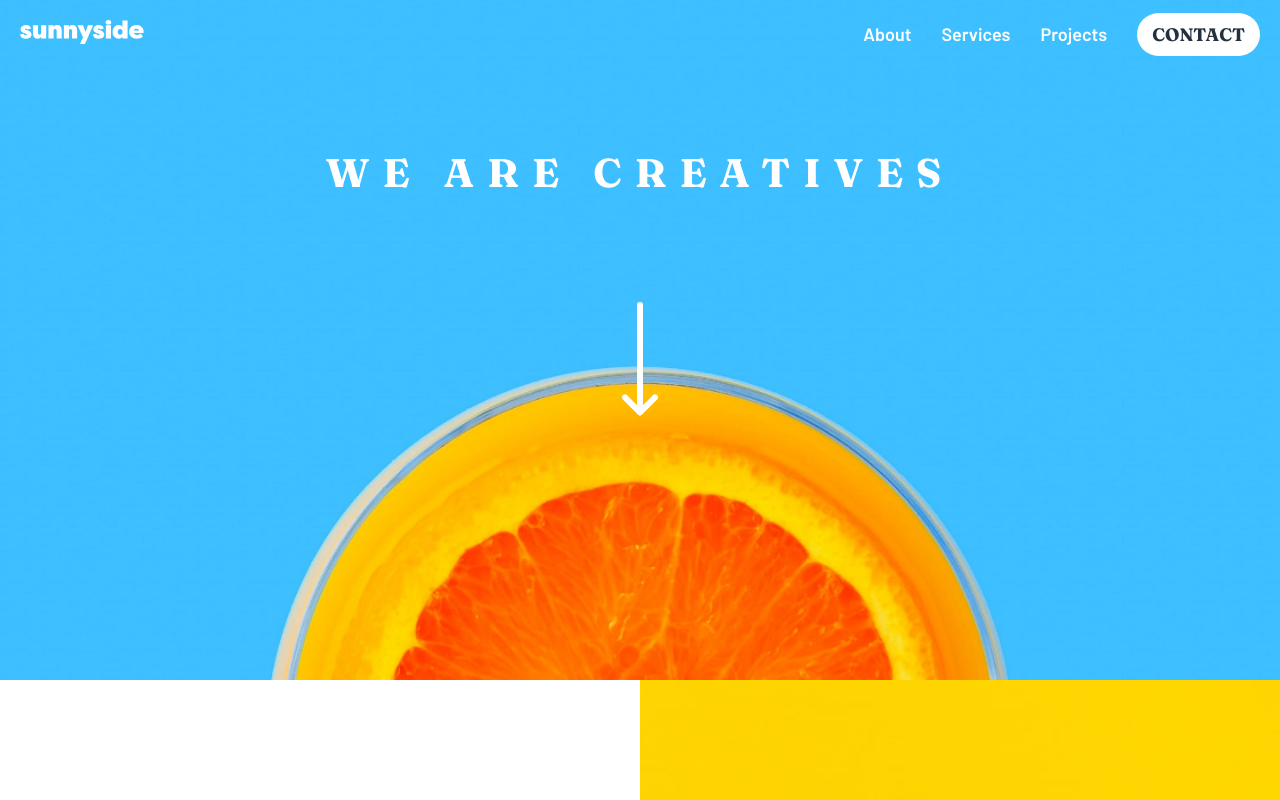
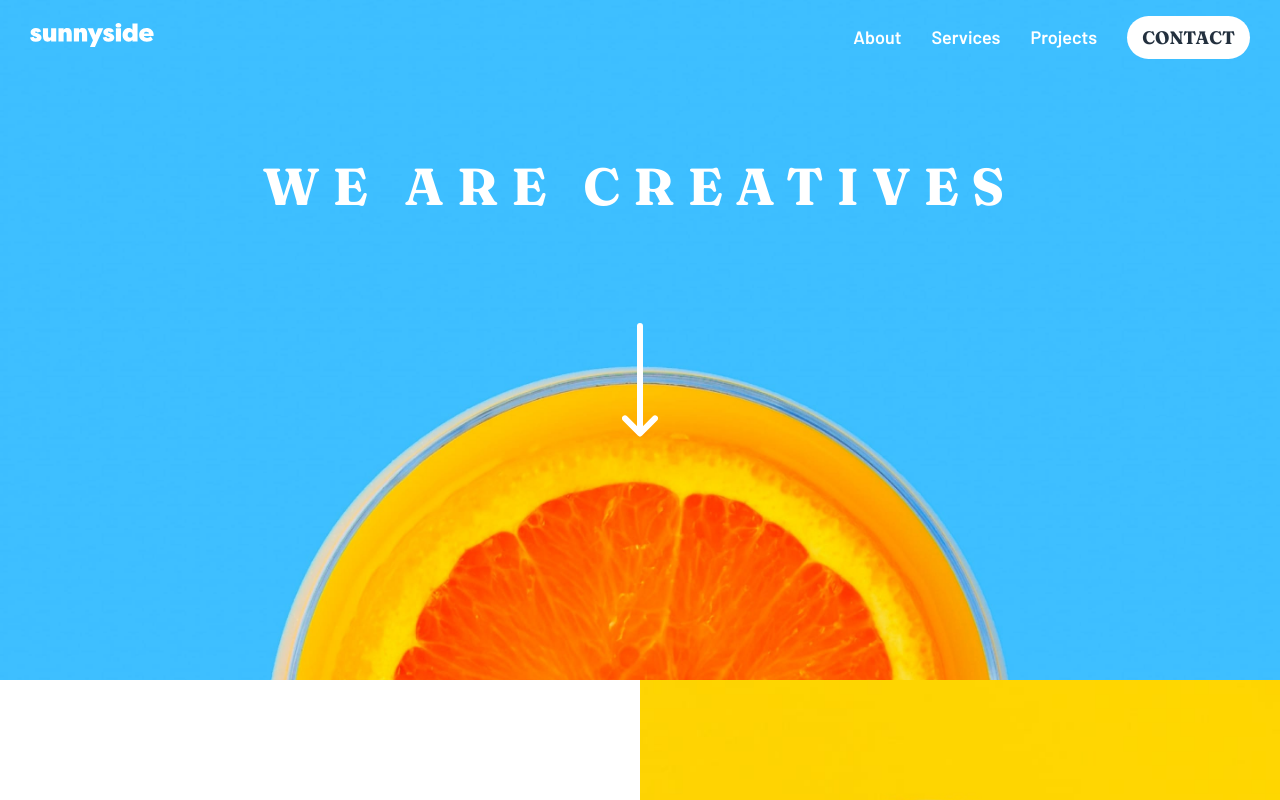
Before and after one commit to Merxibeaucoup/FRONTEND-MENTOR-CHALLENGE-REACT-SCSS-SUNNYSIDE-AGENCY, a React (Create React App) app: page / in a window 1280 px wide. Shown: the top 800 px of the page. Built offline with nearby package versions, Linux system fonts and the light colour scheme.

Commit message:
thats it

```diff
--- a/src/scss/components/_header.scss
+++ b/src/scss/components/_header.scss
@@ -25,7 +25,7 @@
     &__heading {
       text-transform: uppercase;
       letter-spacing: 1.3rem;
-      font-size: 4rem;
+      font-size: 5.2rem;
       font-weight: 700;
       // mobile
       @media only screen and (max-width: 37.5em) {
--- a/src/scss/components/_nav.scss
+++ b/src/scss/components/_nav.scss
@@ -4,7 +4,7 @@
   background: none;
   font-family: "Barlow", sans-serif;
   @include align(flex, space-between, center);
-  padding: 2rem 2rem;
+  padding: 2.3rem 3rem;
 
   &__items {
     list-style: none;
```
Also changed, not shown: src/main.css.
